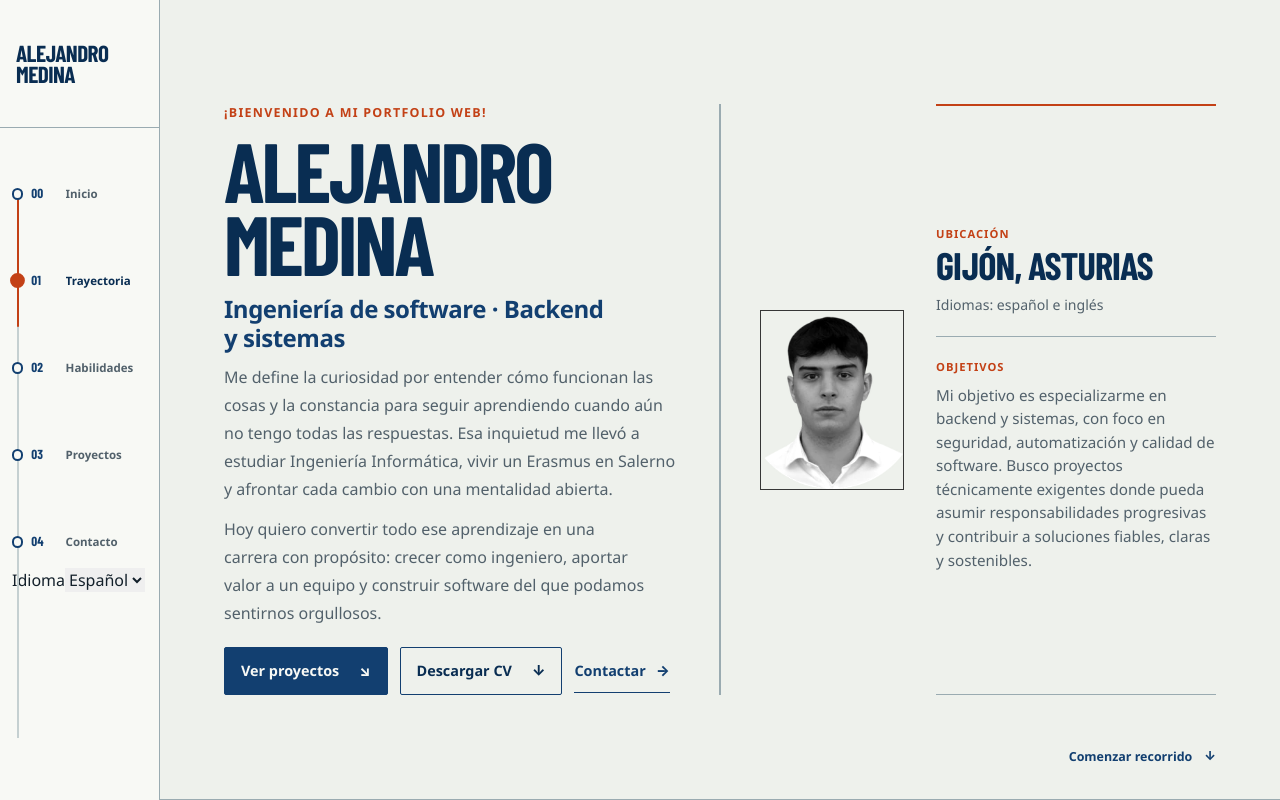
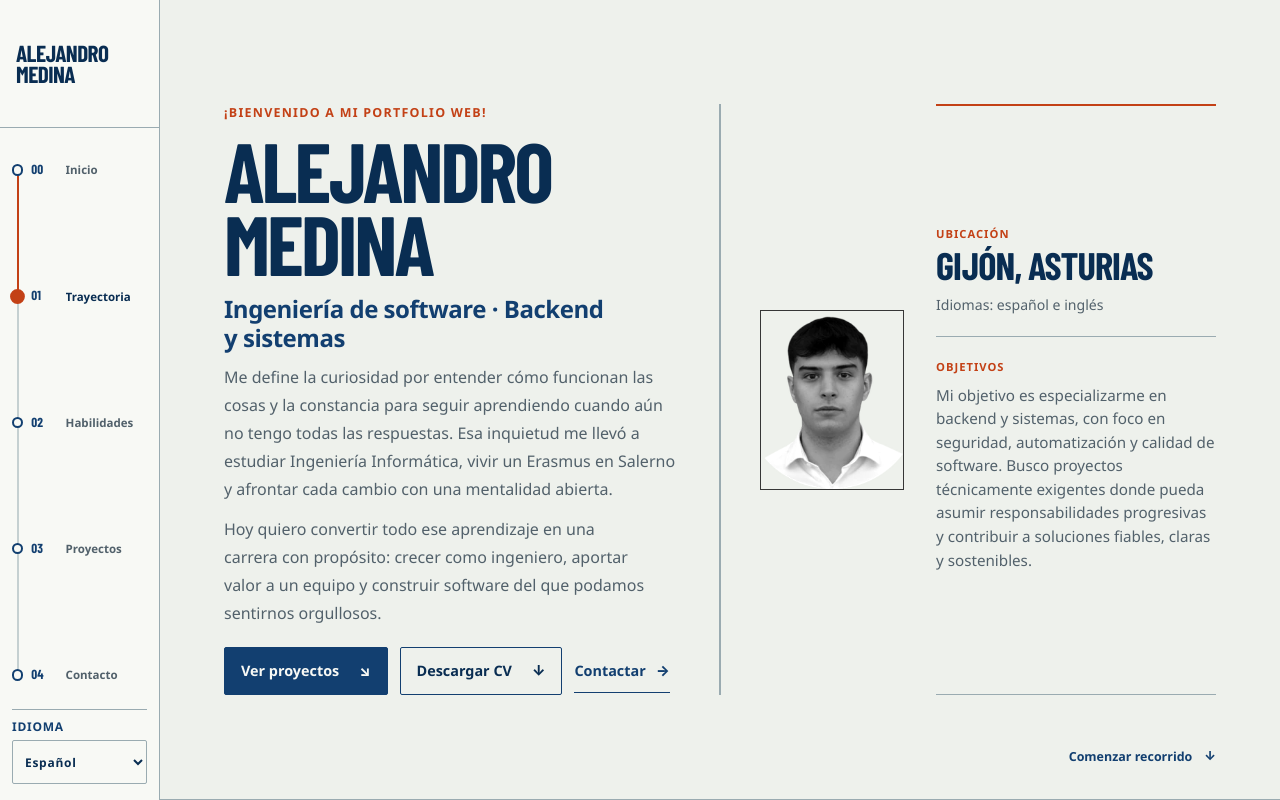
Before and after one commit to medinafdzz/Portfolio, a React (Vite) app: page /#about in a window 1280 px wide. Shown: the top 800 px of the page. Built offline with nearby package versions, Linux system fonts and the light colour scheme; a web font is replaced by a local one.

Commit message:
style(layout): ajustar rail de navegacion y estilos de footer

```diff
--- a/src/input.css
+++ b/src/input.css
@@ -18,6 +18,9 @@
   --footer-border: #b9cbd0;
   --footer-link: #dbe5e5;
   --footer-rule: #45627c;
+  --footer-surface: #092d52;
+  --footer-heading: #f8f9f5;
+  --on-accent: #092d52;
   --route-progress: 0;
   --spine-x: 50%;
   --spine-width: 2px;
@@ -122,7 +125,6 @@ footer[id] {
 
 .site-shell {
   min-height: 100vh;
-  overflow: clip;
   background: var(--paper);
 }
 
@@ -188,15 +190,25 @@ footer[id] {
   position: relative;
   --route-node-size: 0.7rem;
   --route-track-width: 2px;
+  display: flex;
+  min-height: 0;
   flex: 1;
+  flex-direction: column;
   padding: 2.5rem 0.75rem 2rem;
+}
+
+.route-navigation__rail {
+  position: relative;
+  display: flex;
+  min-height: 0;
+  flex: 1;
 }
 
 .route-navigation__track {
   position: absolute;
-  top: 3.9rem;
-  bottom: 3.9rem;
-  left: calc(0.75rem + (var(--route-node-size) - var(--route-track-width)) / 2);
+  top: 1.625rem;
+  bottom: 1.625rem;
+  left: calc((var(--route-node-size) - var(--route-track-width)) / 2);
   width: var(--route-track-width);
   overflow: hidden;
   background: var(--line-soft);
@@ -217,6 +229,7 @@ footer[id] {
   display: flex;
   height: 100%;
   min-height: 25rem;
+  flex: 1;
   flex-direction: column;
   justify-content: space-between;
 }
@@ -269,6 +282,56 @@ footer[id] {
   font-weight: 700;
   text-overflow: ellipsis;
   white-space: nowrap;
+}
+
+.route-preferences {
+  display: grid;
+  margin-top: 1rem;
+  border-top: 1px solid var(--line);
+  padding-top: 0.75rem;
+  gap: 0.5rem;
+}
+
+.route-preferences__language {
+  display: grid;
+  min-width: 0;
+  gap: 0.25rem;
+  color: var(--blue);
+  font-size: 0.75rem;
+  font-weight: 800;
+  letter-spacing: 0.06em;
+  text-transform: uppercase;
+}
+
+.route-preferences select {
+  width: 100%;
+  min-width: 0;
+  min-height: 2.75rem;
+  box-sizing: border-box;
+  border: 1px solid var(--line);
+  border-radius: 2px;
+  background: var(--paper-raised);
+  color: var(--blue-deep);
+  font: 750 0.75rem var(--body-font);
+}
+
+.route-preferences select {
+  padding-inline: 0.5rem 1.5rem;
+}
+
+@media (min-width: 900px) and (max-height: 800px) {
+  .route-navigation {
+    padding-block: 1rem;
+  }
+
+  .route-navigation__list {
+    min-height: 19rem;
+  }
+
+  .route-preferences {
+    margin-top: 0.5rem;
+    padding-top: 0.5rem;
+  }
 }
 
 .site-shell {
@@ -1069,8 +1132,8 @@ footer[id] {
   --station-node-y: clamp(2rem, 7.2vh, 4.35rem);
   min-height: 100vh;
   min-height: 100svh;
-  background: var(--blue-deep);
-  color: var(--paper-raised);
+  background: var(--footer-surface);
+  color: var(--footer-heading);
   text-align: center;
 }
 
@@ -1093,9 +1156,9 @@ footer[id] {
   width: var(--station-node-size);
   height: var(--station-node-size);
   box-sizing: border-box;
-  border: 4px solid var(--blue-deep);
-  background: var(--paper-raised);
-  box-shadow: 0 0 0 2px var(--paper-raised);
+  border: 4px solid var(--footer-surface);
+  background: var(--footer-heading);
+  box-shadow: 0 0 0 2px var(--footer-heading);
   border-radius: 50%;
   transform: translate(-50%, -50%);
   transition:
@@ -1153,17 +1216,18 @@ footer[id] {
 .atlas-footer .atlas-button--primary {
   border-color: var(--orange-bright);
   background: var(--orange-bright);
-  color: var(--blue-deep);
+  color: var(--on-accent);
 }
 
 .atlas-footer .atlas-button--primary:hover {
-  border-color: var(--paper-raised);
-  background: var(--paper-raised);
+  border-color: var(--footer-heading);
+  background: var(--footer-heading);
+  color: var(--footer-surface);
 }
 
 .atlas-footer .atlas-button--secondary {
   border-color: var(--footer-border);
-  color: var(--paper-raised);
+  color: var(--footer-heading);
 }
 
 .atlas-footer .atlas-button--secondary:hover {
@@ -1295,10 +1359,11 @@ footer[id] {
   }
 
   .route-brand {
-    min-height: 4rem;
+    min-height: 0;
+    height: 100%;
     flex: 1;
     align-items: center;
-    justify-content: flex-start;
+    justify-content: center;
     border-bottom: 0;
     padding: 0.7rem 1rem;
   }
@@ -1340,21 +1405,28 @@ footer[id] {
     right: 0;
     left: 0;
     display: none;
+    max-height: calc(100dvh - 4rem);
+    overflow-y: auto;
     border-bottom: 1px solid var(--line);
     background: var(--paper-raised);
     padding: 0.75rem 1rem 1rem;
   }
 
   .route-navigation.is-open {
-    display: block;
+    display: flex;
   }
 
   .route-navigation__track {
     display: none;
   }
 
+  .route-navigation__rail {
+    flex: none;
+  }
+
   .route-navigation__list {
     min-height: auto;
+    flex: none;
     gap: 0;
   }
 
@@ -1492,7 +1564,7 @@ footer[id] {
   }
 
   .atlas-footer {
-    background: var(--blue-deep);
+    background: var(--footer-surface);
     text-align: left;
   }
 
@@ -2374,6 +2446,7 @@ html.is-free-scroll .atlas-footer {
   .atlas-footer__node {
     transition: none;
   }
+
 }
 
 @media (forced-colors: active) {
```
